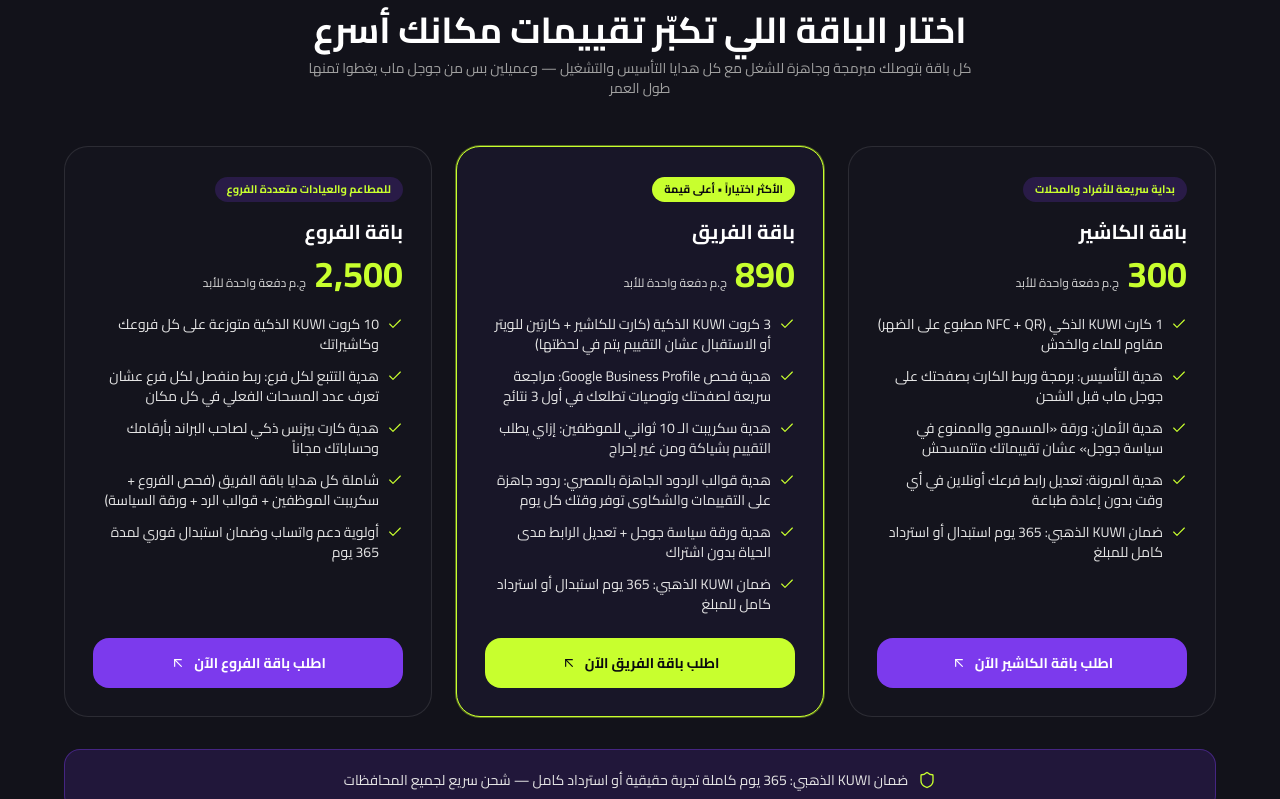
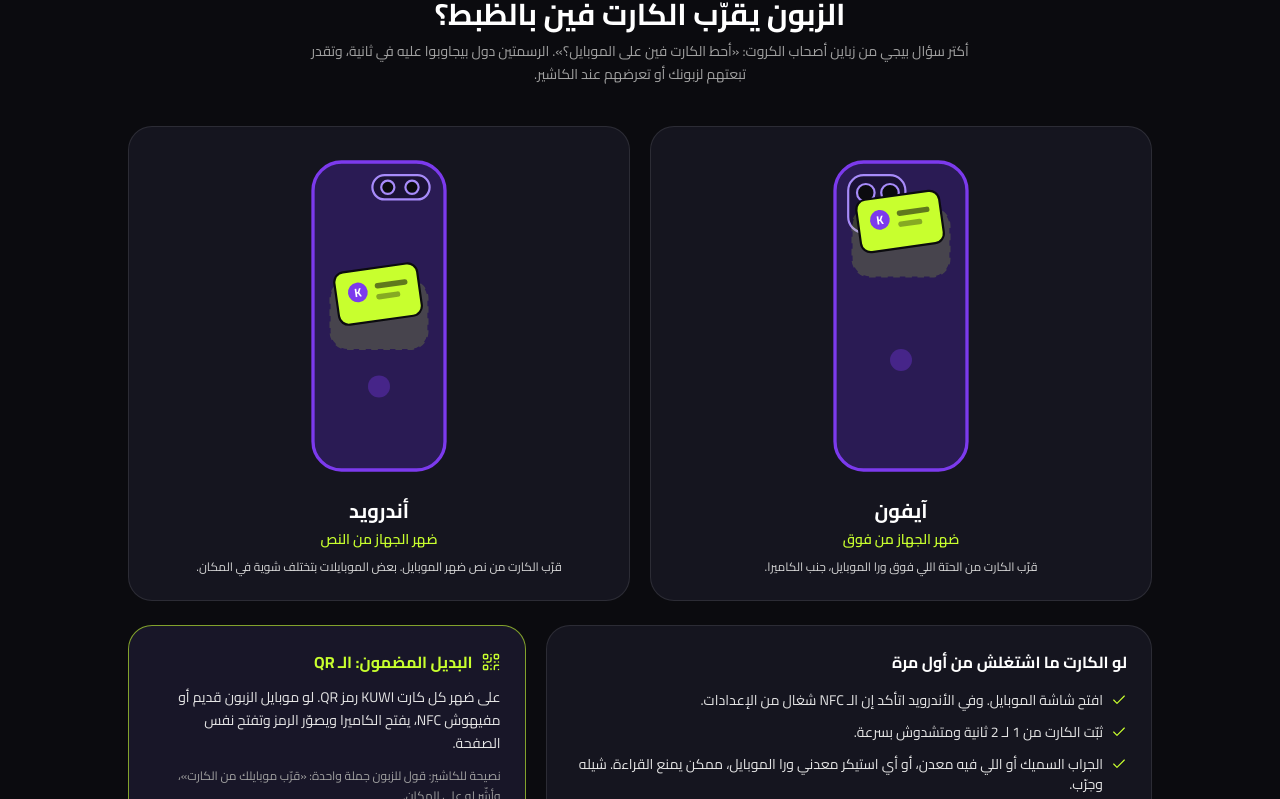
Before and after one commit to AbdallahElzamly/Cards-Platform, a Next.js app: page /google-reviews in a window 1280 px wide. Shown: the part 1501-2300 px from the top of the page. Built offline with nearby package versions, Linux system fonts and the light colour scheme.

Commit message:
feat(guide): add NFC tap-placement guide for iPhone/Android, /tap-guide page, and embed in landing pages

```diff
--- a/app/google-reviews/page.tsx
+++ b/app/google-reviews/page.tsx
@@ -1,6 +1,7 @@
 import type { Metadata } from 'next';
 import Link from 'next/link';
 import { getKuwiOrderHref } from '@/lib/brand-config';
+import NfcTapGuide from '@/components/marketing/NfcTapGuide';
 import {
   ArrowUpLeftIcon,
   CheckIcon,
@@ -274,6 +275,8 @@ export default function GoogleReviewsLandingPage() {
           </div>
         </section>
 
+        <NfcTapGuide heading="الزبون يقرّب الكارت فين بالظبط؟" />
+
         {/* Hormozi Pure Value Stacking (Zero Discounts, Zero Acrylic Stands) */}
         <section id="pricing" className="py-20 px-4 sm:px-6 border-t border-white/10 bg-[#12121A]">
           <div className="max-w-6xl mx-auto">
--- a/app/individuals/page.tsx
+++ b/app/individuals/page.tsx
@@ -1,6 +1,7 @@
 import type { Metadata } from 'next';
 import Link from 'next/link';
 import { getKuwiOrderHref } from '@/lib/brand-config';
+import NfcTapGuide from '@/components/marketing/NfcTapGuide';
 import {
   ArrowUpLeftIcon,
   CheckIcon,
@@ -191,6 +192,8 @@ export default function IndividualsLandingPage() {
           </div>
         </section>
 
+        <NfcTapGuide heading="تقرّب الكارت من موبايل اللي قدامك إزاي؟" />
+
         {/* Hormozi Pure Value Stacking */}
         <section id="pricing" className="py-20 px-4 sm:px-6 border-t border-white/10">
           <div className="max-w-4xl mx-auto">
--- a/app/restaurants/page.tsx
+++ b/app/restaurants/page.tsx
@@ -1,6 +1,7 @@
 import type { Metadata } from 'next';
 import Link from 'next/link';
 import { getKuwiOrderHref } from '@/lib/brand-config';
+import NfcTapGuide from '@/components/marketing/NfcTapGuide';
 import {
   ArrowUpLeftIcon,
   CheckIcon,
@@ -129,6 +130,8 @@ export default function RestaurantsLandingPage() {
           </div>
         </section>
 
+        <NfcTapGuide heading="الزبون يقرّب الكارت من موبايله فين؟" />
+
         {/* Restaurant Value Stack Packages (Zero Stands, Zero Discounts) */}
         <section id="packages" className="py-20 px-4 sm:px-6 border-t border-white/10">
           <div className="max-w-4xl mx-auto grid grid-cols-1 md:grid-cols-2 gap-6">
--- /dev/null
+++ b/app/tap-guide/page.tsx
@@ -0,0 +1,37 @@
+import type { Metadata } from 'next';
+import Link from 'next/link';
+import NfcTapGuide from '@/components/marketing/NfcTapGuide';
+import { ArrowUpLeftIcon } from '@/components/ui/Icons';
+
+export const metadata: Metadata = {
+  title: 'إزاي تستخدم كارت KUWI الذكي؟ دليل تقريب الكارت للآيفون والأندرويد',
+  description:
+    'الكارت بيتقرّب فين على الآيفون والأندرويد؟ دليل مصوّر بسيط، ونصائح لو الكارت ما اشتغلش، والبديل المضمون برمز QR.',
+};
+
+export default function TapGuidePage() {
+  return (
+    <div className="min-h-screen bg-[#0B0B0F] text-white font-sans antialiased" dir="rtl">
+      <header className="px-4 pt-4">
+        <nav className="max-w-5xl mx-auto bg-[#14141B]/90 border border-white/10 rounded-2xl px-4 py-2.5 flex items-center justify-between">
+          <Link href="/" className="flex items-center gap-2.5">
+            <span className="w-8 h-8 rounded-lg bg-[#C8FF2E] text-[#0B0B0F] font-bold text-sm flex items-center justify-center">
+              K
+            </span>
+            <span className="text-sm font-semibold text-white">KUWI</span>
+          </Link>
+          <Link
+            href="/"
+            className="min-h-[40px] px-4 py-2 bg-[#181824] border border-white/10 text-white text-xs font-semibold rounded-xl inline-flex items-center gap-1.5"
+          >
+            <span>الصفحة الرئيسية</span>
+            <ArrowUpLeftIcon size={14} />
+          </Link>
+        </nav>
+      </header>
+      <main>
+        <NfcTapGuide heading="إزاي تقرّب كارت KUWI من الموبايل؟" />
+      </main>
+    </div>
+  );
+}
--- /dev/null
+++ b/components/marketing/NfcTapGuide.tsx
@@ -0,0 +1,145 @@
+import React from 'react';
+import { CheckIcon, QrCodeIcon } from '@/components/ui/Icons';
+
+interface NfcTapGuideProps {
+  id?: string;
+  heading?: string;
+}
+
+function PhoneIllustration({ variant }: { variant: 'iphone' | 'android' }) {
+  const isIphone = variant === 'iphone';
+  // Highlighted NFC zone: top of back for iPhone, middle of back for Android
+  const zoneY = isIphone ? 52 : 118;
+  const cardY = isIphone ? 40 : 106;
+
+  return (
+    <svg
+      viewBox="0 0 200 300"
+      role="img"
+      aria-label={
+        isIphone
+          ? 'رسمة توضح تقريب الكارت من أعلى ضهر الآيفون'
+          : 'رسمة توضح تقريب الكارت من منتصف ضهر الأندرويد'
+      }
+      className="w-full max-w-[220px] h-auto mx-auto"
+    >
+      {/* Phone body (back view) */}
+      <rect x="40" y="10" width="120" height="280" rx="26" fill="#2A1B54" stroke="#7C3AED" strokeWidth="3" />
+      {/* Camera module */}
+      {isIphone ? (
+        <g>
+          <rect x="52" y="22" width="52" height="52" rx="14" fill="#1B1236" stroke="#A78BFA" strokeWidth="2" />
+          <circle cx="68" cy="38" r="8" fill="#0B0B0F" stroke="#A78BFA" strokeWidth="2" />
+          <circle cx="90" cy="38" r="8" fill="#0B0B0F" stroke="#A78BFA" strokeWidth="2" />
+          <circle cx="79" cy="60" r="8" fill="#0B0B0F" stroke="#A78BFA" strokeWidth="2" />
+        </g>
+      ) : (
+        <g>
+          <rect x="94" y="22" width="52" height="22" rx="11" fill="#1B1236" stroke="#A78BFA" strokeWidth="2" />
+          <circle cx="108" cy="33" r="6" fill="#0B0B0F" stroke="#A78BFA" strokeWidth="2" />
+          <circle cx="130" cy="33" r="6" fill="#0B0B0F" stroke="#A78BFA" strokeWidth="2" />
+        </g>
+      )}
+      {/* Brand mark on the phone */}
+      <circle cx="100" cy={isIphone ? 190 : 214} r="10" fill="#7C3AED" opacity="0.35" />
+
+      {/* NFC zone highlight */}
+      <rect
+        x="56"
+        y={zoneY}
+        width="88"
+        height="62"
+        rx="16"
+        fill="#C8FF2E"
+        opacity="0.18"
+        stroke="#C8FF2E"
+        strokeWidth="2"
+        strokeDasharray="6 5"
+      />
+
+      {/* Card hovering over the zone */}
+      <g transform={`rotate(-8 100 ${cardY + 30})`}>
+        <rect x="62" y={cardY} width="76" height="48" rx="9" fill="#C8FF2E" stroke="#0B0B0F" strokeWidth="2" />
+        <circle cx="82" cy={cardY + 20} r="9" fill="#7C3AED" />
+        <text x="82" y={cardY + 24} textAnchor="middle" fontSize="11" fontWeight="700" fill="#FFFFFF">K</text>
+        <rect x="98" y={cardY + 14} width="30" height="5" rx="2.5" fill="#0B0B0F" opacity="0.55" />
+        <rect x="98" y={cardY + 24} width="22" height="5" rx="2.5" fill="#0B0B0F" opacity="0.35" />
+      </g>
+    </svg>
+  );
+}
+
+const TIPS = [
+  'افتح شاشة الموبايل. وفي الأندرويد اتأكد إن الـ NFC شغال من الإعدادات.',
+  'ثبّت الكارت من 1 لـ 2 ثانية ومتشدوش بسرعة.',
+  'الجراب السميك أو اللي فيه معدن، أو أي استيكر معدني ورا الموبايل، ممكن يمنع القراءة. شيله وجرّب.',
+  'لو الكارت ما اشتغلش، حرّكه ببطء لفوق ولتحت على ضهر الموبايل. مكان الـ NFC بيختلف من موبايل للتاني.',
+];
+
+export default function NfcTapGuide({
+  id = 'tap-guide',
+  heading = 'الكارت بيتقرّب فين بالظبط؟',
+}: NfcTapGuideProps) {
+  return (
+    <section id={id} className="py-16 px-4 sm:px-6 border-t border-white/10 bg-[#0B0B0F]" dir="rtl">
+      <div className="max-w-5xl mx-auto">
+        <div className="text-center max-w-2xl mx-auto mb-10">
+          <span className="inline-block px-3.5 py-1 rounded-full bg-[#7C3AED]/25 text-[#C8FF2E] text-xs font-bold mb-3">
+            دليل الاستخدام للزباين
+          </span>
+          <h2 className="text-2xl sm:text-3xl font-bold text-white mb-2">{heading}</h2>
+          <p className="text-sm text-neutral-400 leading-relaxed">
+            أكتر سؤال بيجي من زباين أصحاب الكروت: «أحط الكارت فين على الموبايل؟». الرسمتين دول بيجاوبوا عليه في ثانية، وتقدر تبعتهم لزبونك أو تعرضهم عند الكاشير.
+          </p>
+        </div>
+
+        <div className="grid grid-cols-1 md:grid-cols-2 gap-5 mb-6">
+          <div className="bg-[#15151F] border border-white/10 rounded-3xl p-6 text-center">
+            <PhoneIllustration variant="iphone" />
+            <h3 className="text-xl font-bold text-white mt-4 mb-1">آيفون</h3>
+            <p className="text-sm font-semibold text-[#C8FF2E] mb-2">ضهر الجهاز من فوق</p>
+            <p className="text-xs text-neutral-300 leading-relaxed">
+              قرّب الكارت من الحتة اللي فوق ورا الموبايل، جنب الكاميرا.
+            </p>
+          </div>
+
+          <div className="bg-[#15151F] border border-white/10 rounded-3xl p-6 text-center">
+            <PhoneIllustration variant="android" />
+            <h3 className="text-xl font-bold text-white mt-4 mb-1">أندرويد</h3>
+            <p className="text-sm font-semibold text-[#C8FF2E] mb-2">ضهر الجهاز من النص</p>
+            <p className="text-xs text-neutral-300 leading-relaxed">
+              قرّب الكارت من نص ضهر الموبايل. بعض الموبايلات بتختلف شوية في المكان.
+            </p>
+          </div>
+        </div>
+
+        <div className="grid grid-cols-1 md:grid-cols-5 gap-5">
+          <div className="md:col-span-3 bg-[#15151F] border border-white/10 rounded-3xl p-6">
+            <h3 className="text-base font-bold text-white mb-4">لو الكارت ما اشتغلش من أول مرة</h3>
+            <ul className="space-y-3 text-xs sm:text-sm text-neutral-200">
+              {TIPS.map((tip) => (
+                <li key={tip} className="flex items-start gap-2">
+                  <CheckIcon size={16} className="text-[#C8FF2E] shrink-0 mt-0.5" />
+                  <span>{tip}</span>
+                </li>
+              ))}
+            </ul>
+          </div>
+
+          <div className="md:col-span-2 bg-[#181628] border border-[#C8FF2E]/60 rounded-3xl p-6 flex flex-col gap-3">
+            <div className="flex items-center gap-2 text-[#C8FF2E]">
+              <QrCodeIcon size={20} />
+              <h3 className="text-base font-bold">البديل المضمون: الـ QR</h3>
+            </div>
+            <p className="text-xs sm:text-sm text-neutral-200 leading-relaxed">
+              على ضهر كل كارت KUWI رمز QR. لو موبايل الزبون قديم أو مفيهوش NFC، يفتح الكاميرا ويصوّر الرمز وتفتح نفس الصفحة.
+            </p>
+            <p className="text-xs text-neutral-400 leading-relaxed">
+              نصيحة للكاشير: قول للزبون جملة واحدة: «قرّب موبايلك من الكارت»، وأشّر له على المكان.
+            </p>
+          </div>
+        </div>
+      </div>
+    </section>
+  );
+}
```
